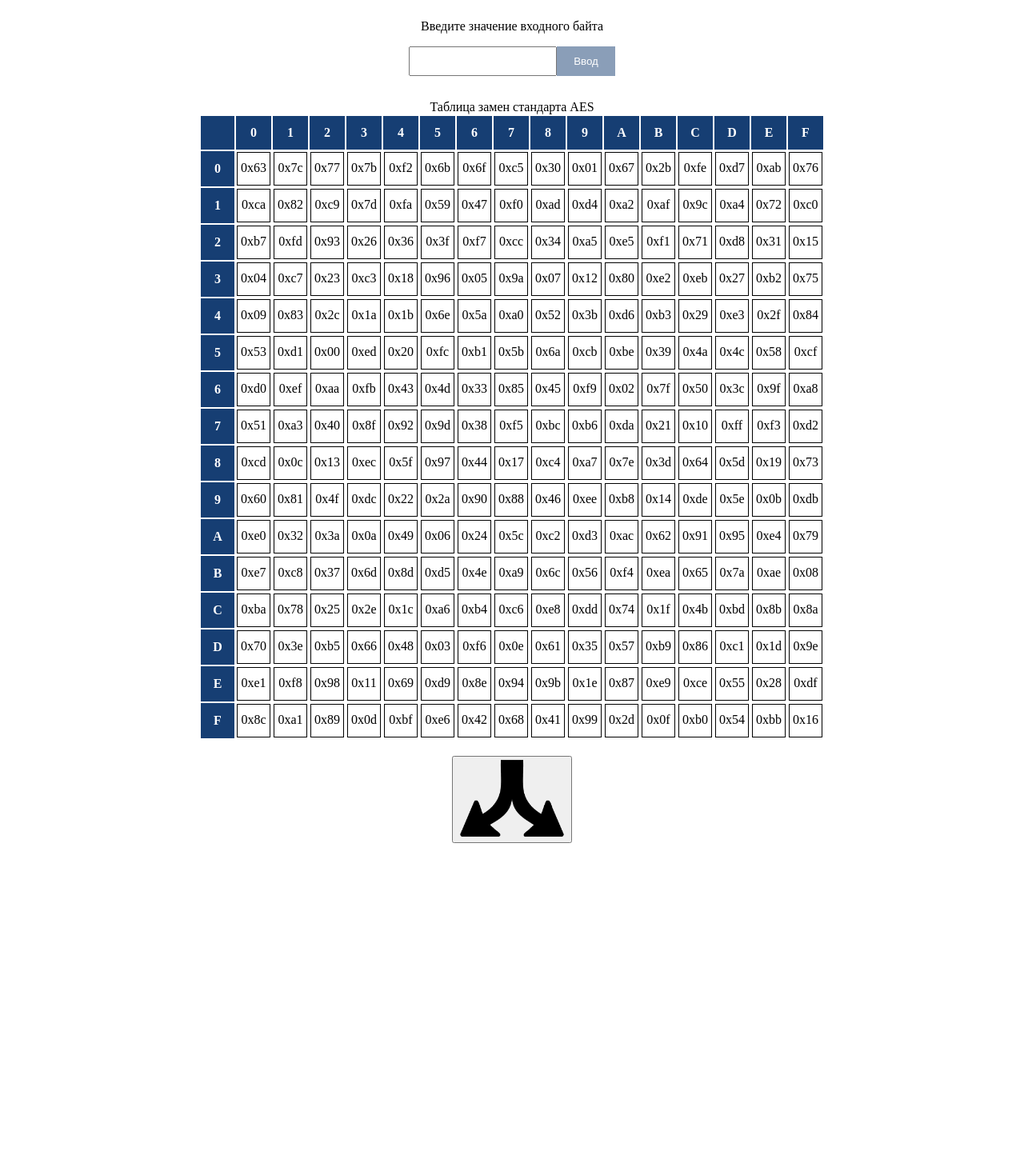
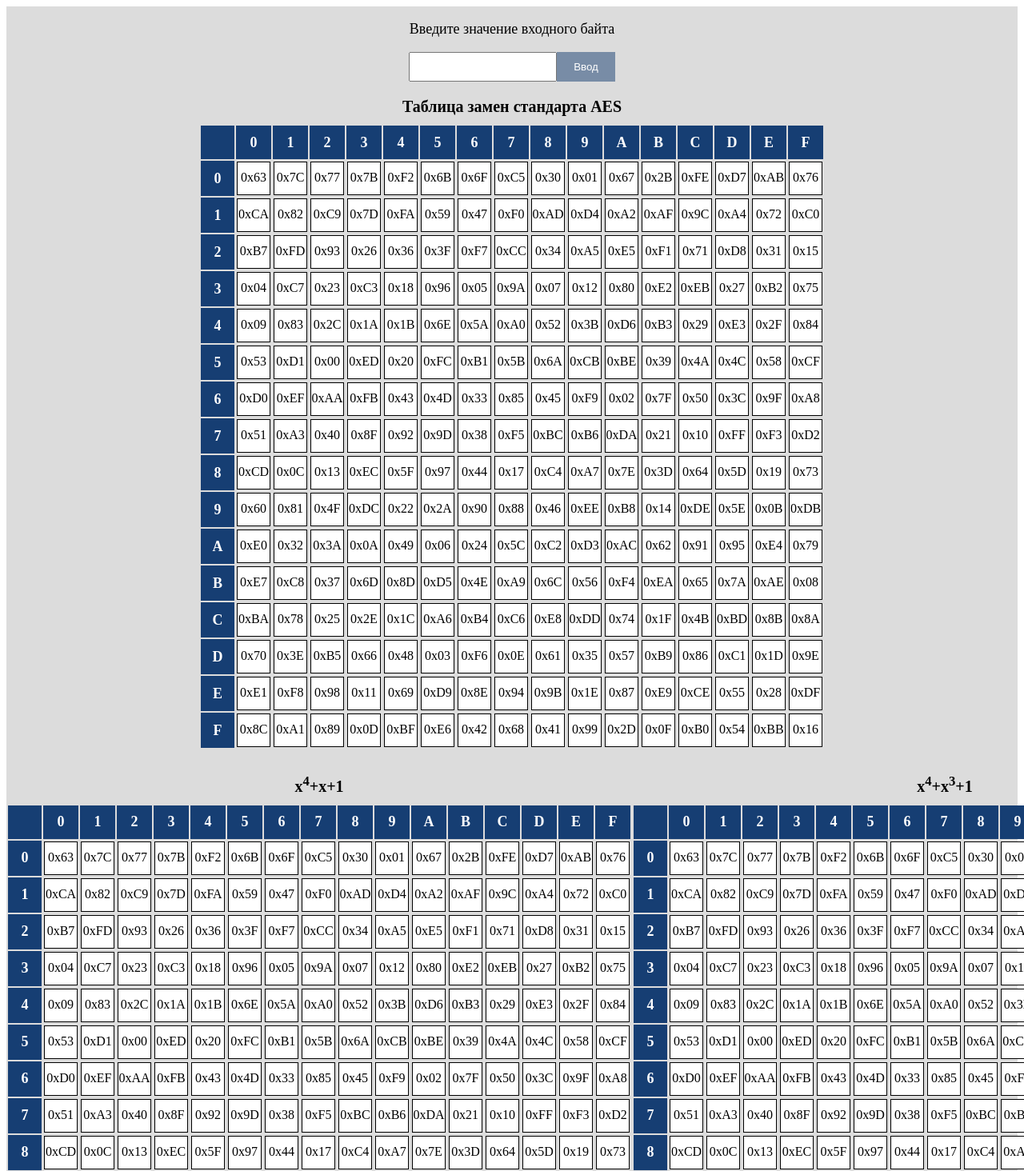
Before and after one commit to JuniorMalabar/AES_PSRC, a Vue app: page / in a window 1280 px wide. Shown: the top 1464 px of the page at 80% size. Built offline with nearby package versions, Linux system fonts and the light colour scheme.

Commit message:
Работа над исходными данными. Следующий этап - подстветка в таблице

```diff
--- a/public/index.html
+++ b/public/index.html
@@ -1,24 +1,24 @@
 <!DOCTYPE html>
 <html lang="">
+
 <head>
     <meta charset="utf-8" />
     <meta http-equiv="X-UA-Compatible" content="IE=edge" />
-        <meta
-            name="viewport"
-            content="width=device-width,initial-scale=1.0, maximum-scale=1.0, user-scalable=no"
-        />
+    <meta meta name="viewport" content="width=device-width, user-scalable=no" />
     <link rel="icon" href="<%= BASE_URL %>favicon.ico" />
-        <title><%= htmlWebpackPlugin.options.title %></title>
+    <title>
+        <%= htmlWebpackPlugin.options.title %>
+    </title>
 </head>
+
 <body>
     <noscript>
-            <strong
-                >We're sorry but <%= htmlWebpackPlugin.options.title %> doesn't
+        <strong>We're sorry but <%= htmlWebpackPlugin.options.title %> doesn't
                 work properly without JavaScript enabled. Please enable it to
-                continue.</strong
-            >
+                continue.</strong>
     </noscript>
     <div id="app"></div>
     <!-- built files will be auto injected -->
 </body>
+
 </html>
--- a/src/background.js
+++ b/src/background.js
@@ -13,8 +13,8 @@
 async function createWindow() {
   // Create the browser window.
   const win = new BrowserWindow({
-    width: 800,
-    height: 600,
+    width: 1920,
+    height: 1080,
     webPreferences: {
 
       // Use pluginOptions.nodeIntegration, leave this alone
@@ -27,7 +27,7 @@
   if (process.env.WEBPACK_DEV_SERVER_URL) {
     // Load the url of the dev server if in development mode
     await win.loadURL(process.env.WEBPACK_DEV_SERVER_URL)
-    if (!process.env.IS_TEST) win.webContents.openDevTools()
+    // if (!process.env.IS_TEST) win.webContents.openDevTools()
   } else {
     createProtocol('app')
     // Load the index.html when not in development
--- a/src/components/Edit/Edit.vue
+++ b/src/components/Edit/Edit.vue
@@ -3,7 +3,7 @@
     <p v-if="message" class="message">
       {{message}}
     </p>
-    <div class="edit-wrapper">
+    <div @keyup.enter="toTop()" class="edit-wrapper">
       <input v-model="inputByte" type="text">
       <Button
         :disabled="error"
@@ -28,7 +28,11 @@
       message: {
         type: String,
         default: null
-      }
+      },
+      errorOnTop: {
+        type: Boolean,
+        default: false
+      },
     },
     data() {
       return {
@@ -49,6 +53,9 @@
       },
       error(val) {
         this.$emit("input-error", val)
+      },
+      errorOnTop(val) {
+        this.error = val
       }
     },
     mounted() {
@@ -77,6 +84,11 @@
     padding: 10px;
   }
   .wrapper {
-    margin-bottom: 20px;
+    width: max-content;
+    display: flex;
+    flex-direction: column;
+    justify-content: center;
+    align-items: center;
+    margin-bottom: 10px;
   }
 </style>
--- a/src/components/PageWrap.vue
+++ b/src/components/PageWrap.vue
@@ -4,42 +4,69 @@
       @select-element="selectElement"
       @input-error="inputError"
       :message="'Введите значение входного байта'"
+      :errorOnTop="error"
     />
-  <p v-if="inputByte && !error">
+
+    <div class="initial-data" v-if="inputByte && !error">
+      <div @click="reset" class="reset">×</div>
+      <p>
         Входной байт: {{ convert.toHex(inputByte) }}
-    <br>
+      </p>
+      <p>
         В двоичной форме: {{ binaryInputByte }}
       </p>
+      <p>
+        В полиномиальной форме: <span ref="input-polynom"/>
+      </p>
+      <p>
+        Левая часть входного байта
+        ({{ display.addHexPrefix(leftPartOfInputByte) }})
+        определяет номер
+      </p>
+      <p>
+        Правая часть входного байта
+        ({{ display.addHexPrefix(rightPartOfInputByte) }})
+        определяет номер
+      </p>
+    </div>
     <Table
       :type="tableTypes[0]"
       :bytes="standartTable"
-    :tableId="1"
+      :tableId="'S'"
     />
-  <button style="margin: 20px" @click="show = !show">
+    <!-- <button style="margin: 20px" @click="show = !show">
       <img height="100px" src="../assets/double-arrows-down.png" alt="">
-  </button>
+    </button> -->
 
     <div class="info-tables-wrapper">
       <Table
-      style="transition: 0.5s"
-      :style="show?'opacity:1':'opacity:0'"
-      :type="tableTypes[0]"
+        :type="tableTypes[1]"
         :bytes="standartTable"
-      :tableId="2"
-      :modulo="'x2+1'"
+        :tableId="'S1'"
+        :modulo="'x4+x+1'"
       />
 
       <Table
-      style="transition: 0.5s"
-      :style="show?'opacity:1':'opacity:0'"
-      :type="tableTypes[0]"
+        :type="tableTypes[1]"
         :bytes="standartTable"
-      :tableId="3"
-      :modulo="'x2+1'"
+        :tableId="'S2'"
+        :modulo="'x4+x3+1'"
       />
     </div>
 
+    <div class="control-tables-wrapper">
+      <Table
+        :type="tableTypes[2]"
+        :bytes="standartTable"
+        :tableId="'S1*'"
+      />
 
+      <Table
+        :type="tableTypes[2]"
+        :bytes="standartTable"
+        :tableId="'S2*'"
+      />
+    </div>
   </div>
 </template>
 
@@ -61,7 +88,6 @@
     return {
       standartTable: null,
       tableTypes: ["standart", "information", "control"],
-      show: false,
       inputByte: null,
       convert: null,
       display: null,
@@ -73,11 +99,28 @@
     this.standartTable = new Standart().STANDART_TABLE();
     this.convert = new Convert(),
     this.display = new Display()
+
   },
 
   methods: {
     selectElement(input) {
-      this.inputByte =  Number(this.display.addHexPrefix(input))
+      let check = Number(this.display.addHexPrefix(input))
+      if (isNaN(check)) {
+        this.error = true
+      } else if (check == 0){
+        this.inputByte = "0"
+      } else {
+        this.inputByte =  check;
+      }
+
+      if (this.inputByte) {
+        this.$nextTick(()=> {
+          this.$refs["input-polynom"].innerHTML = this.polynomInputByte;
+        })
+      }
+    },
+    reset() {
+      this.inputByte = null
     },
     inputError(inputError){
       this.error = inputError
@@ -87,6 +130,18 @@
   computed: {
     binaryInputByte() {
       return this.convert.toBin(this.inputByte);
+    },
+
+    polynomInputByte() {
+      return this.display.binaryAsPolynom(this.binaryInputByte)
+    },
+
+    leftPartOfInputByte() {
+      return this.convert.toHex(this.inputByte).slice(0,1);
+    },
+
+    rightPartOfInputByte() {
+      return this.convert.toHex(this.inputByte).slice(1,2);
     }
   }
 }
@@ -99,11 +154,41 @@
     justify-content: center;
     align-items: center;
     flex-direction: column;
+    background: gainsboro;
+
+    & * {
+      font-size: 18px;
+    }
+  }
+  .reset {
+    text-align: end;
+    font-size: 24px;
+    font-weight: bold;
+    position: absolute;
+    right: 15px;
+    top: 8px;
+
+    &:hover {
+      cursor: pointer;
+    }
   }
 
-  .info-tables-wrapper {
+  .info-tables-wrapper,
+  .control-tables-wrapper {
     display: flex;
     width: 100%;
     justify-content: space-around;
+    margin-top: 20px;
+  }
+
+  .initial-data {
+      border: 1px solid;
+      margin-bottom: 20px;
+      padding: 15px;
+      position: relative;
+    p {
+      text-align: center;
+      margin: 5px 0;
+    }
   }
 </style>
--- a/src/components/Table/Square.vue
+++ b/src/components/Table/Square.vue
@@ -39,6 +39,8 @@
   padding: 10px;
   width: 20px;
   height: 20px;
+  background: white;
+  font-size: 16px;
 
   &:hover {
     cursor: pointer
--- a/src/components/Table/Table.vue
+++ b/src/components/Table/Table.vue
@@ -1,6 +1,6 @@
 <template>
     <table :id="'table-' + tableId">
-        <caption :id="'table-caption' + tableId"></caption>
+        <caption :ref="'table-caption' + tableId"></caption>
         <thead>
             <Square :border="false"></Square>
             <th :colindex="h" v-for="h  in header" :key="h">
@@ -42,7 +42,7 @@
             require: false
         },
         tableId: {
-            type: Number
+            type: String
         }
     },
 
@@ -55,20 +55,28 @@
     },
 
     mounted() {
-        let tableCaption = document.getElementById("table-caption" + this.tableId);
+        let tableCaption = this.$refs["table-caption" + this.tableId];
         if(this.modulo){
             tableCaption.innerHTML= this.display.asPolynom(this.modulo)
         } else if (this.type == "standart") {
             tableCaption.innerHTML = "Таблица замен стандарта AES";
+        } else if (this.type == "control") {
+            tableCaption.innerHTML = "Контрольная таблица";
         }
     }
-
 }
 </script>
 
 <style lang="scss" scoped>
     table {
         width: fit-content;
+        margin-bottom: 10px;
+
+        caption {
+            margin-bottom: 10px;
+            font-size: 20px;
+            font-weight: bold;
+        }
 
         th {
             background: rgba(22, 62, 115, 1);
--- a/src/helpers/convert.js
+++ b/src/helpers/convert.js
@@ -1,14 +1,14 @@
 class Convert {
 
-    toHex (num) {
+    toHex(num) {
         num = num.toString(16)
-        if(num.length < 2) {
+        if (num.length < 2) {
             num = '0' + num
         }
-        return num;
+        return num.toUpperCase();
     }
 
-    toBin (num) {
+    toBin(num) {
         num = num.toString(2)
         while (num.length < 8) {
             num = '0' + num
--- a/src/helpers/display.js
+++ b/src/helpers/display.js
@@ -3,19 +3,39 @@
 class Display {
 
   tableHeader() {
-        return ['0','1','2','3','4','5','6','7','8','9','A','B','C','D','E','F']
+    return ['0', '1', '2', '3', '4', '5', '6', '7', '8', '9', 'A', 'B', 'C', 'D', 'E', 'F']
   }
 
-    addHexPrefix (num) {
+  addHexPrefix(num) {
     return "0x" + num;
   }
 
-    addBinPrefix (num) {
+  addBinPrefix(num) {
     return "0b" + num;
   }
 
   asPolynom(string) {
-        return _.replace(string, /x\d/g, function a(a){ return a[0]+'<sup>'+a[1]+'</sup>'})
+    return _.replace(string, /x\d/g, function a(a) { return a[0] + '<sup>' + a[1] + '</sup>' })
+  }
+
+  binaryAsPolynom(string) {
+    let polynom = [];
+    for (let i = 0; i < string.length; i++) {
+      if (string[i] == 1) {
+        if (i == string.length - 1) {
+          polynom.push('1')
+        } else if (i == (string.length - 2)) {
+          polynom.push('x')
+        } else {
+          polynom.push('x' + (string.length - i - 1));
+        }
+      }
+    }
+    if (!polynom.length) {
+      return '0'
+    } else {
+      return this.asPolynom(polynom.join("+"))
+    }
   }
 
 }
```
Also changed, not shown: 2 other files (tests, documents, lock files or other folders). Lines whose indentation alone changed are shown as unchanged.
